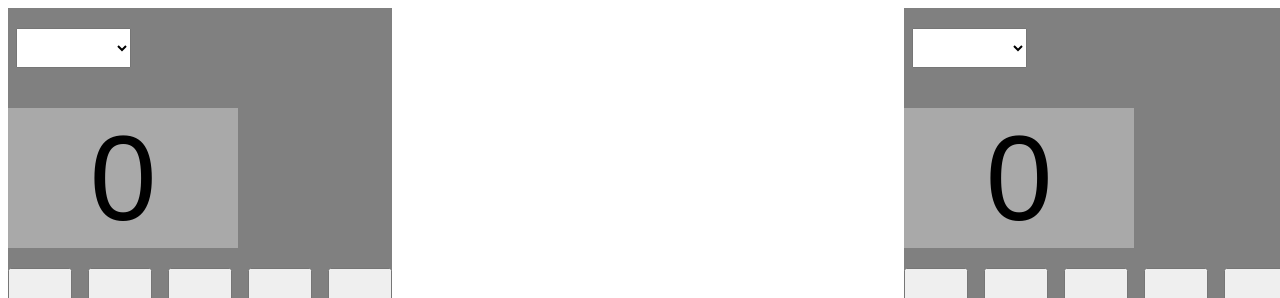
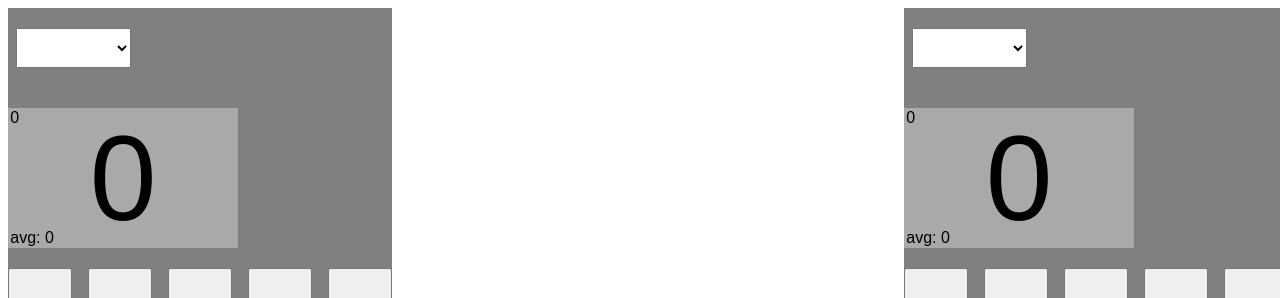
Before and after one commit to LioProjects/Scoreboard, an Angular app in the folder Ballkin_Client/: page / in a window 1280 px wide. Shown: the top 298 px of the page. Built offline with nearby package versions, Linux system fonts and the light colour scheme.

Commit message:
feature: added avg points and shot count. Problem: player-selector initially blank

```diff
--- a/Ballkin_Client/src/app/components/player-selector/player-selector.component.html
+++ b/Ballkin_Client/src/app/components/player-selector/player-selector.component.html
@@ -1,4 +1,4 @@
 <select class="player-selector" id="players" name="players" [(ngModel)]="selectedPlayer" (ngModelChange)="onPlayerSelect($event)">
-  <option value="" disabled selected hidden>Select Player</option>
+  <option *ngIf="selectedPlayer===undefined" value="" disabled selected hidden>Select Player</option>
   <option *ngFor="let player of (players$ | async)" [ngValue]="player">{{ player.name }}</option>
 </select>
--- a/Ballkin_Client/src/app/components/player-selector/player-selector.component.ts
+++ b/Ballkin_Client/src/app/components/player-selector/player-selector.component.ts
@@ -26,7 +26,7 @@ export class PlayerSelectorComponent{
           return of(players);
         })
       );
-      console.log("available players are" + this.players$)
+      console.log("current selected player "+ this.selectedPlayer)
   }
 
   onPlayerSelect(player: Player) {
--- a/Ballkin_Client/src/app/components/scoreboard-point-button/scoreboard-point-button.component.scss
+++ b/Ballkin_Client/src/app/components/scoreboard-point-button/scoreboard-point-button.component.scss
@@ -4,7 +4,6 @@
     display: flex;
     flex-direction: column;
     align-items: center;
-
 }
 
 .point-value {
--- a/Ballkin_Client/src/app/components/scoreboard/scoreboard.component.html
+++ b/Ballkin_Client/src/app/components/scoreboard/scoreboard.component.html
@@ -4,7 +4,13 @@
         <div class="player-scoreboard">
             <app-player-selector class="player-selector" [(selectedPlayer)]="player1"></app-player-selector>
             <div class="player-points">
+                <div class="player-shots-taken">
+                    {{getPlayerShotsTaken(player1)}}
+                </div>
                 {{getPlayerScore(player1)}}
+                <div class="avg-point-value">
+                    avg: {{getAvgPlayerScore(player1)}}
+                </div>
             </div>
             <div class="player-button-container">
                 <app-scoreboard-point-button [pointValue]="0" [player]="player1" [gamePoints] = "gamePoints"></app-scoreboard-point-button>
@@ -17,7 +23,13 @@
         <div class="player-scoreboard">
             <app-player-selector class="player-selector" [(selectedPlayer)]="player2"></app-player-selector>
             <div class="player-points">
+                <div class="player-shots-taken">
+                    {{getPlayerShotsTaken(player2)}}
+                </div>
                 {{getPlayerScore(player2)}}
+                <div class="avg-point-value">
+                    avg: {{getAvgPlayerScore(player2)}}
+                </div>
             </div>
             <div class="player-button-container">
                 <app-scoreboard-point-button [pointValue]="0" [player]="player2" [gamePoints] = "gamePoints"></app-scoreboard-point-button>
--- a/Ballkin_Client/src/app/components/scoreboard/scoreboard.component.scss
+++ b/Ballkin_Client/src/app/components/scoreboard/scoreboard.component.scss
@@ -32,6 +32,7 @@
     justify-content: space-between;
 }
 .player-points{
+    position: relative;
     height: 35%;
     width: 60%;
     justify-content: center;
@@ -39,6 +40,20 @@
     display: flex;
     font-size: 15vh;
     background-color: darkgray;
+}
+
+.player-shots-taken{
+    position: absolute;
+    left: 1%;
+    top: 1%;
+    font-size: 2vh;
+}
+
+.avg-point-value{
+    position: absolute;
+    left: 1%;
+    bottom: 1%;
+    font-size: 2vh;
 }
 
 .control-buttons{
--- a/Ballkin_Client/src/app/components/scoreboard/scoreboard.component.ts
+++ b/Ballkin_Client/src/app/components/scoreboard/scoreboard.component.ts
@@ -31,10 +31,28 @@ export class ScoreboardComponent {
         console.log("save Game to be implemented");
     }
 
+    getAvgPlayerScore(player: Player): number{
+        if (!player){
+            return 0;
+        }
+        const playerShotsTaken = this.getPlayerShotsTaken(player);
+        if (playerShotsTaken === 0) {
+            return 0;
+        }
+        return Number((this.getPlayerScore(player)/playerShotsTaken).toFixed(2));
+    }
+
     getPlayerScore (player: Player): number{
         if (!player){
             return 0;
         }
         return this.gamePoints.filter(x => x.player === player).map(x => x.pointValue).reduce((total, currentValue) => total + currentValue, 0);
     }
+
+    getPlayerShotsTaken(player: Player): number{
+        if (!player){
+            return 0;
+        }
+        return this.gamePoints.filter(x => x.player === player).length
+    }
 }
```
